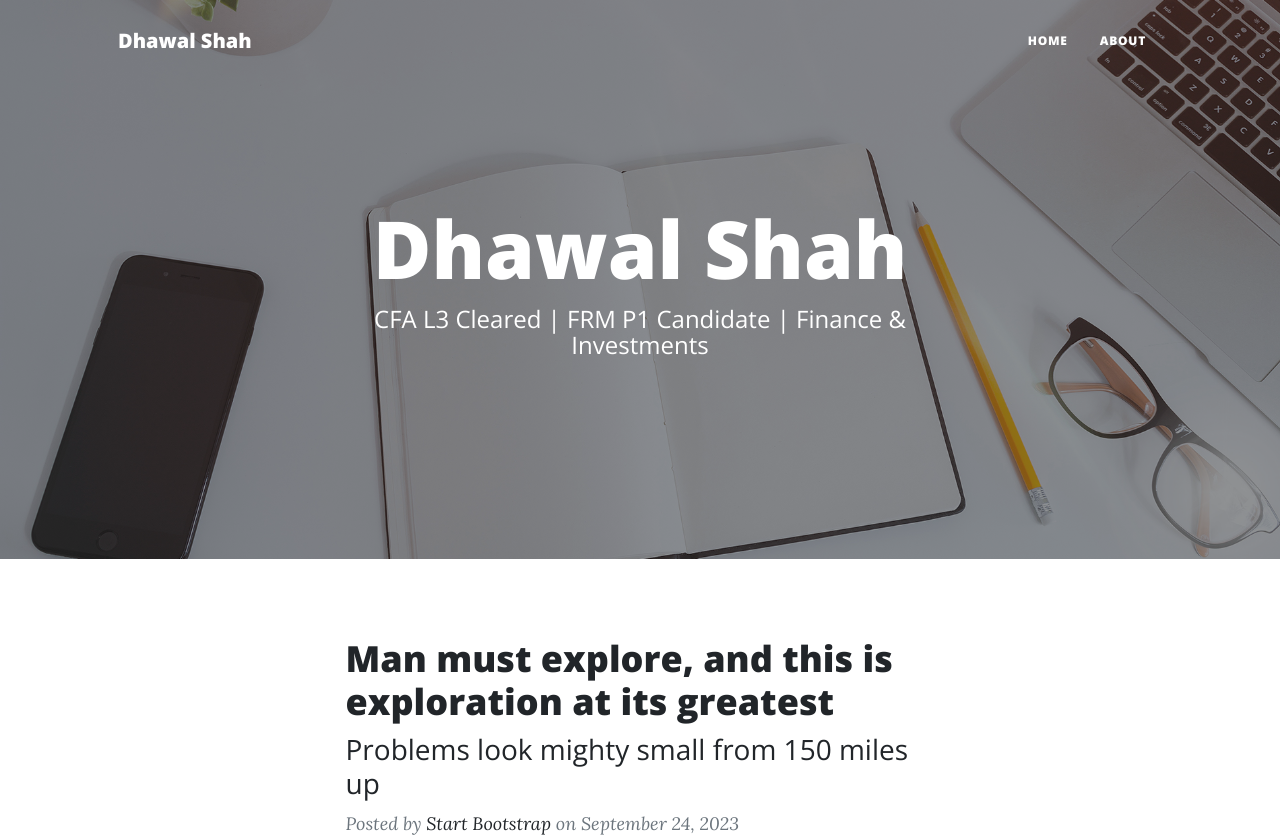
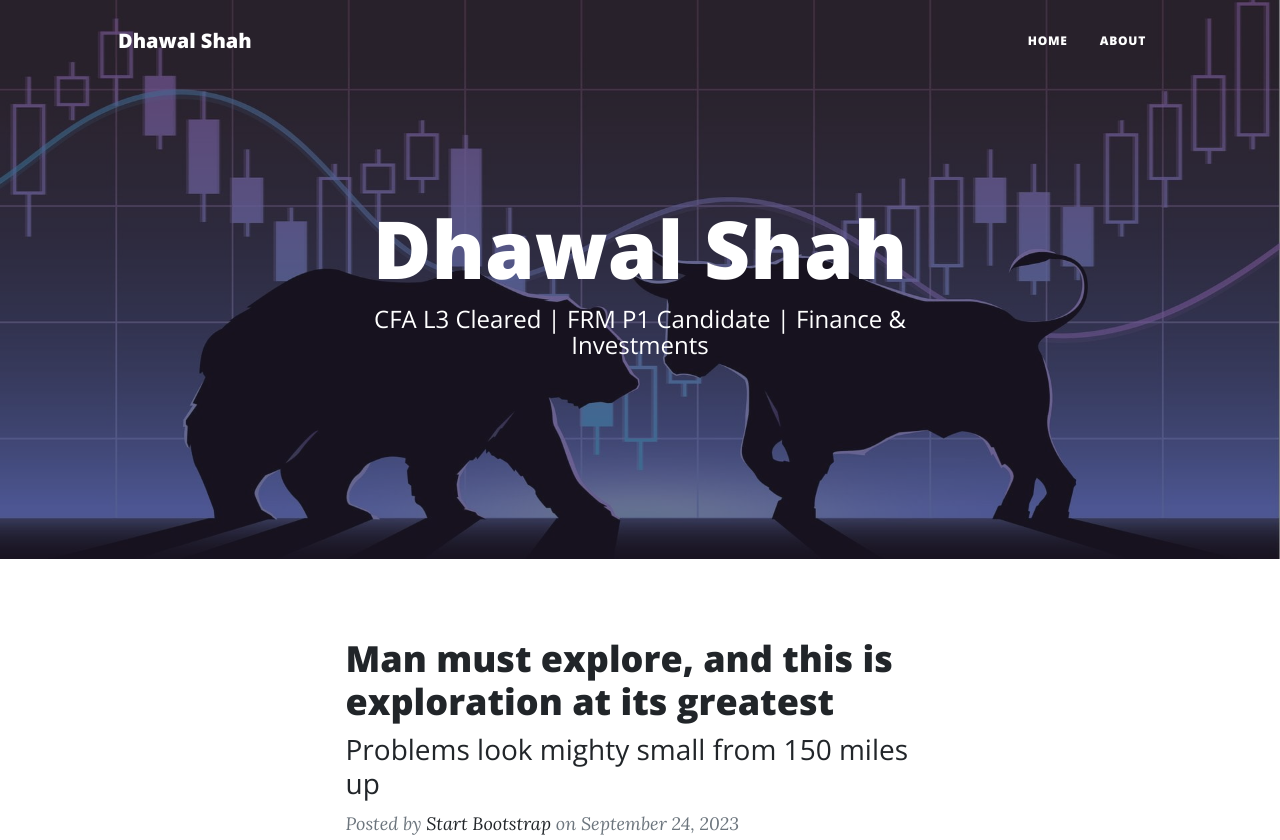
Before and after one commit to shahdhawal/shahdhawal.github.io, a plain HTML site: page index.html in a window 1280 px wide. Shown: the top 840 px of the page. Drawn offline with nearby package versions, Linux system fonts and the light colour scheme.

Commit message:
update test

```diff
--- a/index.html
+++ b/index.html
@@ -35,7 +35,7 @@
             </div>
         </nav>
         <!-- Page Header-->
-        <header class="masthead" style="background-image: url('assets/img/home-bg.jpg')">
+        <header class="masthead" style="background-image: url('assets/pxfuel.jpg')">
             <div class="container position-relative px-4 px-lg-5">
                 <div class="row gx-4 gx-lg-5 justify-content-center">
                     <div class="col-md-10 col-lg-8 col-xl-7">
```
Also changed, not shown: assets/pxfuel.jpg (added), 2 other files.
